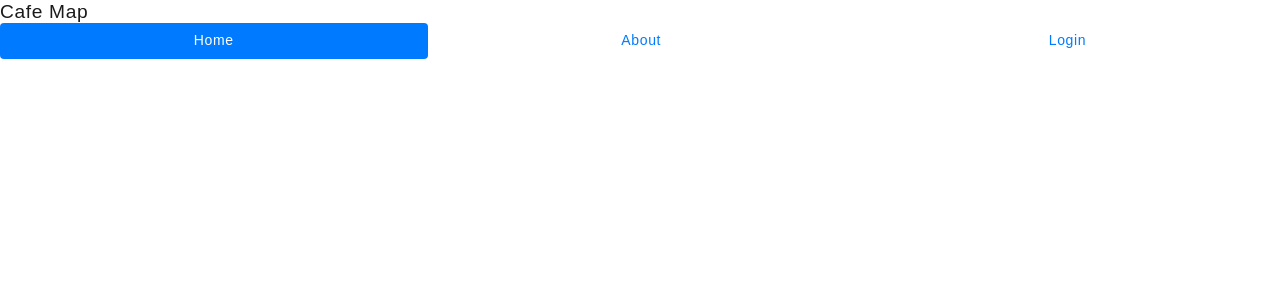
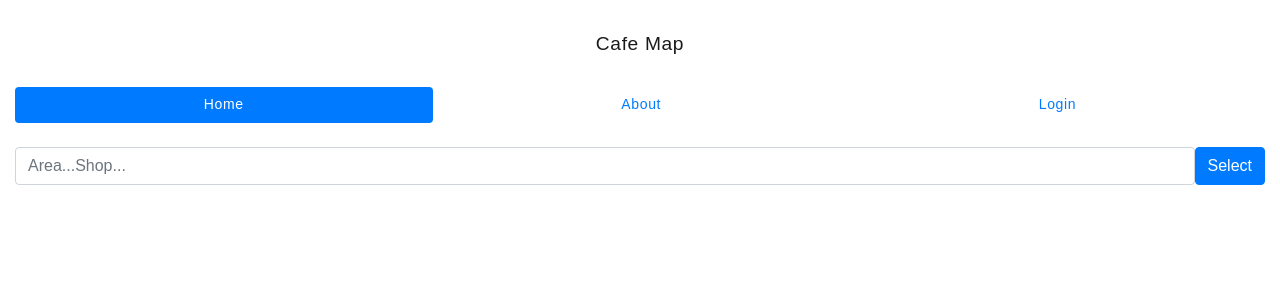
Before and after one commit to macotok/cafemap, a Next.js app: page / in a window 1280 px wide. Shown: the top 300 px of the page. Built offline with nearby package versions, Linux system fonts and the light colour scheme; a web font is replaced by a local one.

Commit message:
検索フォームをorganismsで管理。textInputをAtomsで管理

```diff
--- /dev/null
+++ b/components/Atoms/Form/TextInput.tsx
@@ -0,0 +1,16 @@
+import React from 'react';
+
+type Props = {
+  idName: string;
+  ariaDescribedby: string;
+  placeHolder: string;
+}
+
+const TextInput: React.SFC<Props> = (props: Props): JSX.Element => {
+  const { idName, ariaDescribedby, placeHolder} = props;
+  return (
+    <input type="text" className="form-control" id={idName} aria-describedby={ariaDescribedby} placeholder={placeHolder}/>
+  )
+};
+
+export default TextInput;
--- a/components/Atoms/Title/TitleStyled.js
+++ b/components/Atoms/Title/TitleStyled.js
@@ -2,9 +2,7 @@ import React from 'react';
 import styled from 'styled-components';
 
 export const H1 = styled.h1`
+  text-align: center;
+  padding: 2rem 0;
   font-size: 1.2rem;
 `;
-
-export const H2 = styled.h2`
-  font-size: 1rem;
-`;
--- a/components/Layouts/BaseLayout.tsx
+++ b/components/Layouts/BaseLayout.tsx
@@ -26,7 +26,9 @@ const BaseLayout: React.FunctionComponent<LayoutProps> = ({ children, title}) =>
       <link rel="apple-touch-icon" href="" />
     </Head>
     <LayoutStyled />
-    {children}
+    <div className="container-fluid">
+      {children}
+    </div>
   </>
 );
 
--- a/components/Molecules/Nav.tsx
+++ b/components/Molecules/Nav.tsx
@@ -23,7 +23,7 @@ const navList = [
 
 
 const Nav: React.FunctionComponent = (): JSX.Element => (
-  <nav>
+  <nav className="mb-4">
     <ul className="nav nav-pills nav-fill">
       {
         navList.map((nav: NavList, index: number) => (
--- /dev/null
+++ b/components/Organisms/Form/AreaSelect.tsx
@@ -0,0 +1,17 @@
+import React from 'react';
+import TextInput from '../../Atoms/Form/TextInput';
+
+const AreaSelect: React.FunctionComponent = (): JSX.Element => (
+  <form className="d-flex">
+    <div className="form-group flex-grow-1 mb-0">
+      <TextInput
+        idName="areaOrShopInput"
+        ariaDescribedby="select Area or Shop"
+        placeHolder="Area...Shop..."
+      />
+    </div>
+    <button type="submit" className="btn btn-primary">Select</button>
+  </form>
+);
+
+export default AreaSelect;
--- a/pages/index.tsx
+++ b/pages/index.tsx
@@ -1,11 +1,13 @@
 import React from 'react';
 import BaseLayout from '../components/Layouts/BaseLayout';
 import Header from '../components/Molecules/Header';
+import AreaSelect from '../components/Organisms/Form/AreaSelect';
 
 const Home: React.FunctionComponent = (): JSX.Element => (
   <>
     <BaseLayout>
       <Header />
+      <AreaSelect />
     </BaseLayout>
   </>
 );
```
